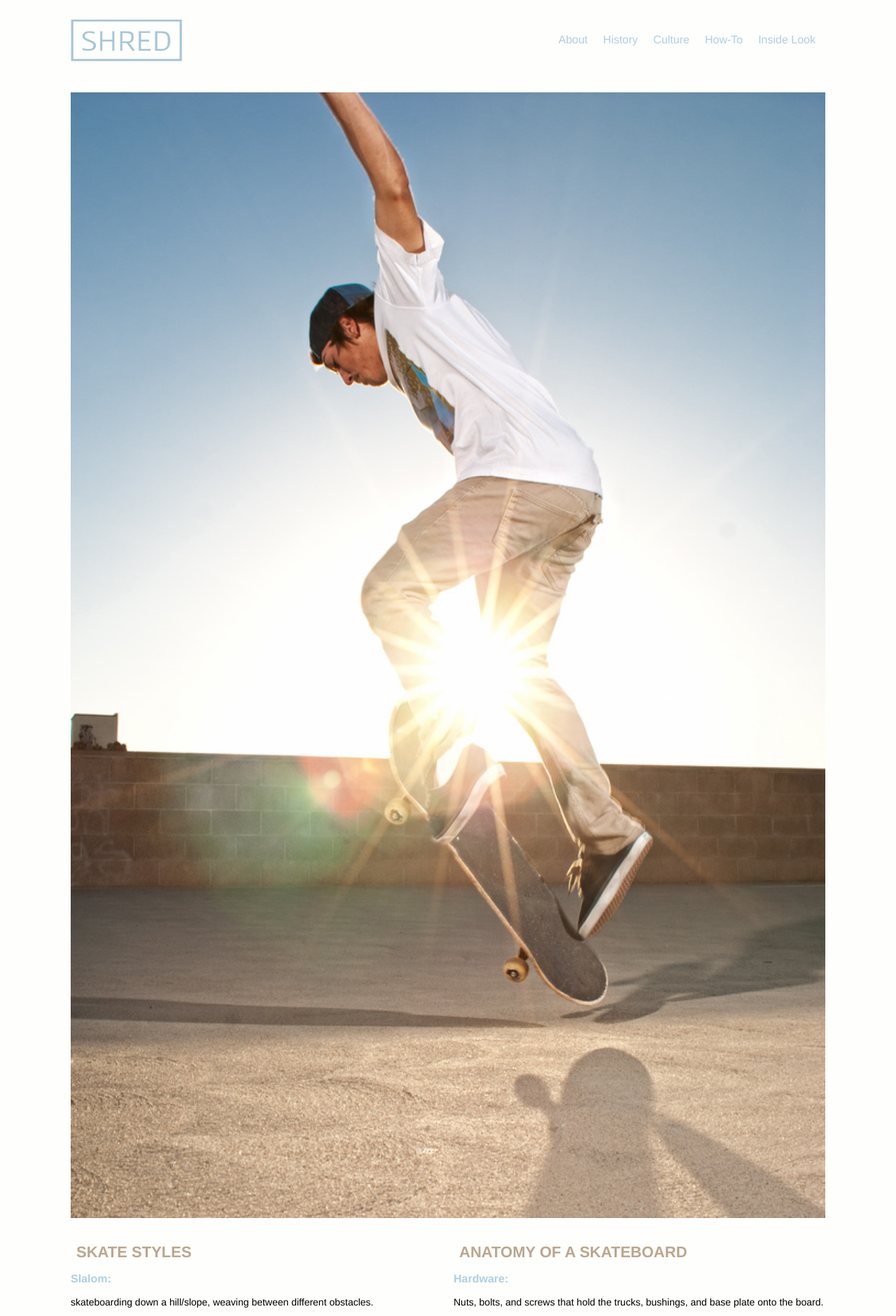
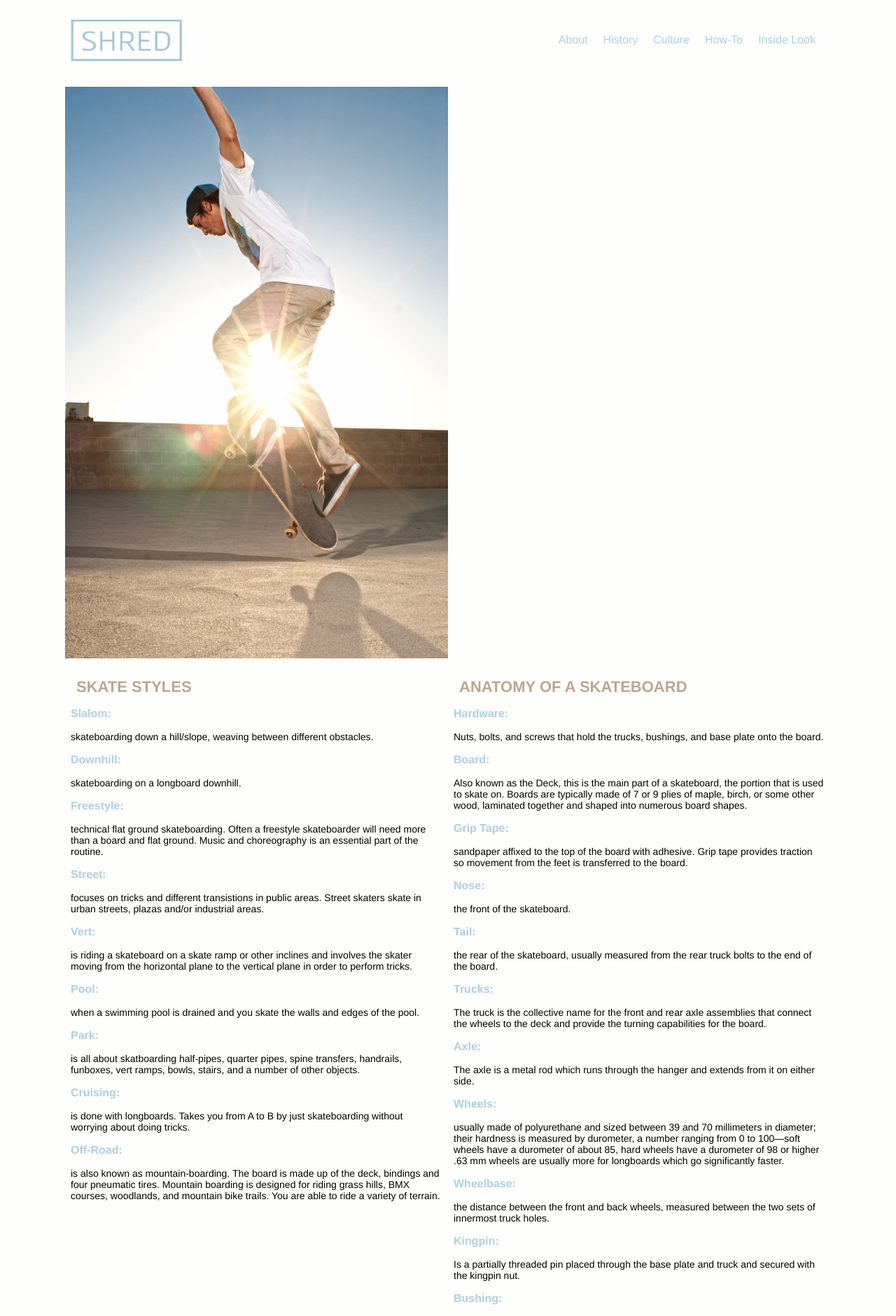
Before and after one commit to maddiwatson1/large-data-website, a Jekyll site: the page built from about.html, in a window 1280 px wide. Shown: the top 1881 px of the page at 70% size. Built offline with Jekyll 4.4.1, drawn with Linux system fonts in a browser that asks for light colours; Markdown is read by kramdown in place of the engine named in the settings.

Commit message:
added unit-spacer-2

```diff
--- a/about.html
+++ b/about.html
@@ -3,7 +3,7 @@ layout: default
 ---
 
 <div class="unit unit-s-1 unit-m-1 unit-l-1-1-3">
-	<div class="unit-spacer">
+	<div class="unit-spacer-2">
 		<img src="images/about-page.jpg" class="flex-img" alt="">
     </div>
 </div>
```
